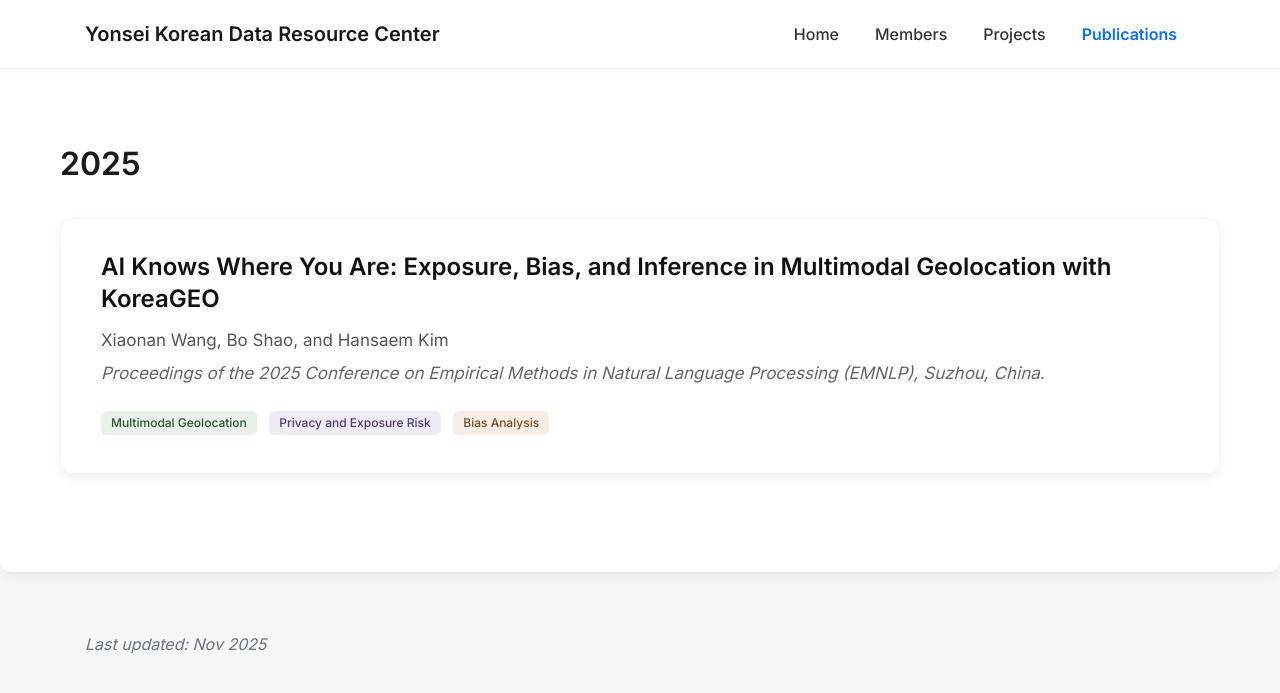
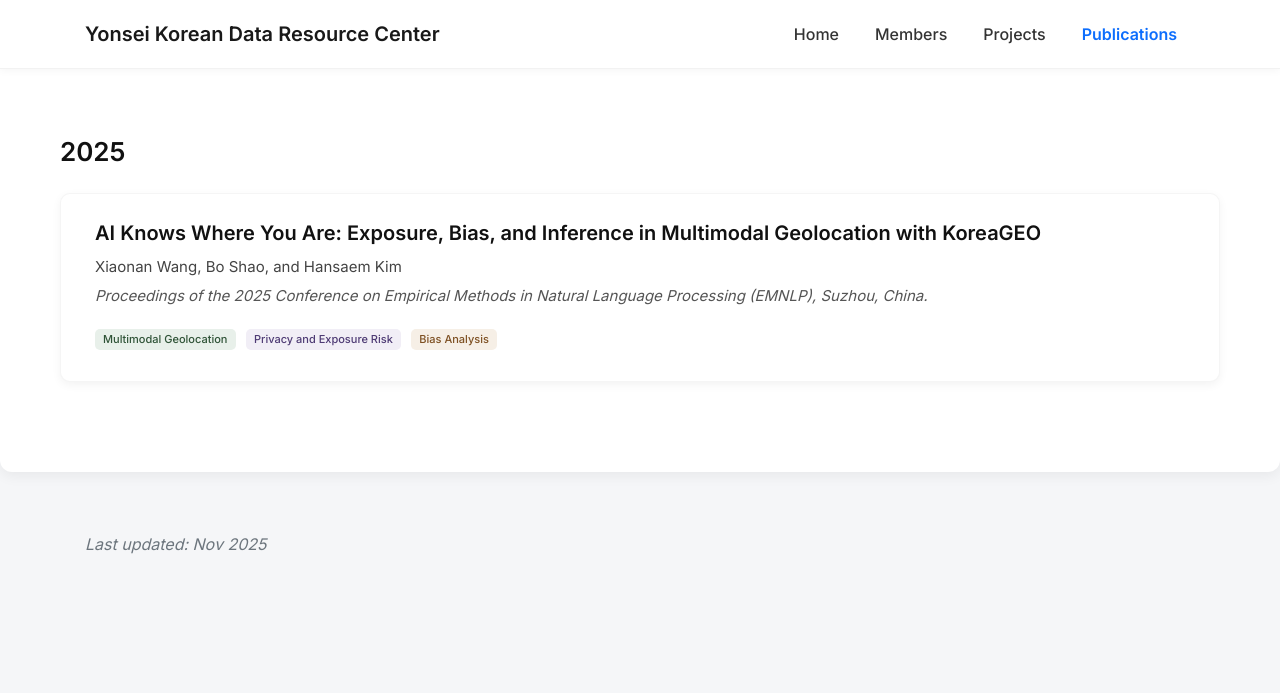
Before and after one commit to wangxiaonan-git/kdarc-lab, a Jekyll site: the page built from publications.html, in a window 1280 px wide. Shown: the top 693 px of the page. Built offline with Jekyll 4.4.1, drawn with Linux system fonts in a browser that asks for light colours.

Commit message:
Update publications.html

```diff
--- a/publications.html
+++ b/publications.html
@@ -4,105 +4,83 @@
 ---
 
 <style>
-/* ---------------------------------------------------
-   PAGE TITLE — hidden only on this page
---------------------------------------------------- */
-.page-title {
-  display: none !important;
-}
+/* Hide global page title */
+.page-title { display: none !important; }
 
-/* ---------------------------------------------------
-   YEAR TITLE
---------------------------------------------------- */
+/* Year */
 .pub-year-title {
-  font-size: 32px;
-  font-weight: 700;
-  color: #1a1a1a;
-  margin: 40px 0 30px;
+  font-size: 26px;
+  font-weight: 600;
+  margin: 32px 0 22px;
+  color: #111;
   font-family: "Inter", sans-serif;
 }
 
-/* ---------------------------------------------------
-   PAPER CARD
---------------------------------------------------- */
+/* ===== Paper Card ===== */
 .pub-card {
-  background: #ffffff;
-  padding: 32px 40px;
-  border-radius: 12px;
-  box-shadow: 0 4px 14px rgba(0,0,0,0.06);
-  margin-bottom: 38px;
+  background: #fff;
+  padding: 26px 34px;
+  border-radius: 10px;
+  box-shadow: 0 3px 10px rgba(0,0,0,0.05);
+  margin-bottom: 30px;
   transition: all .25s ease;
   border: 1px solid rgba(0,0,0,0.04);
 }
 
-/* Hover animation: 微浮动 + 微光 */
 .pub-card:hover {
-  transform: translateY(-4px);
-  box-shadow: 0 10px 26px rgba(0,0,0,0.10);
+  transform: translateY(-3px);
+  box-shadow: 0 8px 20px rgba(0,0,0,0.08);
 }
 
-/* ---------------------------------------------------
-   TITLE / AUTHORS / VENUE
---------------------------------------------------- */
+/* ===== Title / Authors / Venue ===== */
 .pub-title {
-  font-size: 24px;
+  font-size: 20px;     /* smaller */
   font-weight: 600;
+  line-height: 1.32;   /* tighter */
+  margin-bottom: 10px;
   color: #111;
-  line-height: 1.35;
-  margin-bottom: 12px;
   font-family: "Inter", sans-serif;
 }
 
 .pub-authors {
-  font-size: 17px;
+  font-size: 15px;     /* smaller */
+  color: #444;
   font-weight: 400;
-  color: #555;
-  margin-bottom: 8px;
+  margin-bottom: 6px;  /* tighter */
   font-family: "Inter", sans-serif;
 }
 
 .pub-venue {
-  font-size: 17px;
+  font-size: 15px;     /* smaller */
   font-style: italic;
-  color: #666;
-  margin-bottom: 22px;
+  color: #555;
+  margin-bottom: 18px; /* tighter spacing */
   font-family: "Inter", sans-serif;
 }
 
-/* ---------------------------------------------------
-   TAG PILLS — Super minimal, low saturation
---------------------------------------------------- */
+/* ===== Tags ===== */
 .pub-tag {
   display: inline-block;
-  padding: 3px 10px;
-  margin-right: 8px;
-  margin-bottom: 6px;
-
-  font-size: 12px;
+  padding: 2px 8px;      /* smaller */
+  margin-right: 6px;
+  margin-bottom: 5px;
+  font-size: 11px;       /* smaller */
+  border-radius: 5px;    /* smaller */
   font-weight: 500;
-  border-radius: 6px;
-
-  background: #f2f2f2;
-  color: #444;
   transition: all .22s ease;
 }
 
-/* Light color variants */
-.tag-green  { background: #e9f1ea; color: #2e5637; }
-.tag-purple { background: #f0ecf6; color: #4d3b76; }
-.tag-orange { background: #f6eee6; color: #7d4e21; }
+.tag-green  { background:#e8f0ea; color:#2f5337; }
+.tag-purple { background:#f1eef6; color:#4e3b74; }
+.tag-orange { background:#f6efe6; color:#7d4f21; }
 
-/* Hover animation: subtle glow */
 .pub-tag:hover {
-  transform: translateY(-2px);
-  box-shadow: 0 4px 10px rgba(0,0,0,0.06);
+  transform: translateY(-1px);
+  box-shadow: 0 2px 7px rgba(0,0,0,0.06);
 }
 </style>
 
-
-<!--  ===== CONTENT STARTS ===== -->
-
-<h1 class="page-title">Publications</h1>
+<!-- ================= CONTENT ================= -->
 
 <div class="pub-year-title">2025</div>
 
```
